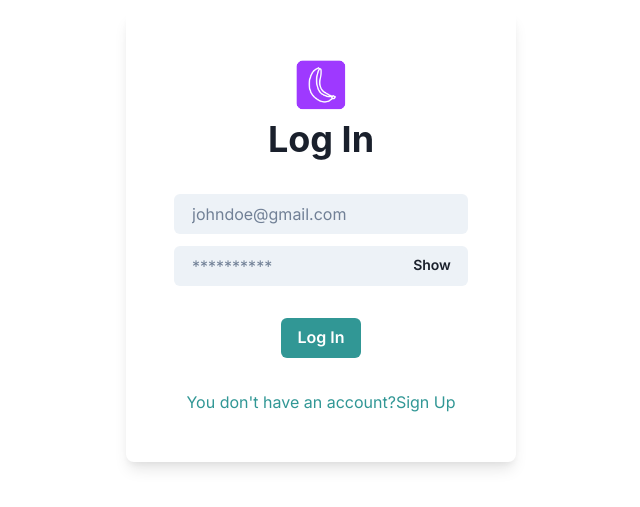
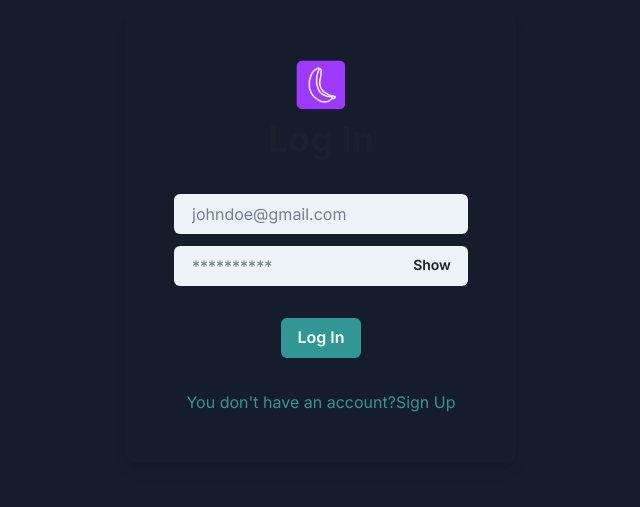
Before and after one commit to stephanyes/itesa-chalenge, a Next.js app: page /signin in a window 1280 px wide. Shown: the part 163-670 px from the top of the page, without its empty margins (319-959 px from the left). Built offline with nearby package versions, Linux system fonts and the light colour scheme; no server answers.

Commit message:
testing css changes

```diff
--- a/src/app/globals.css
+++ b/src/app/globals.css
@@ -3,46 +3,6 @@
   --bgSoft: #182237;
   --text: white;
   --textSoft: #b7bac1;
-
-  /* --max-width: 1100px;
-  --border-radius: 12px;
-  --font-mono: ui-monospace, Menlo, Monaco, "Cascadia Mono", "Segoe UI Mono",
-    "Roboto Mono", "Oxygen Mono", "Ubuntu Monospace", "Source Code Pro",
-    "Fira Mono", "Droid Sans Mono", "Courier New", monospace;
-
-  --foreground-rgb: 0, 0, 0;
-  --background-start-rgb: 214, 219, 220;
-  --background-end-rgb: 255, 255, 255;
-
-  --primary-glow: conic-gradient(
-    from 180deg at 50% 50%,
-    #16abff33 0deg,
-    #0885ff33 55deg,
-    #54d6ff33 120deg,
-    #0071ff33 160deg,
-    transparent 360deg
-  );
-  --secondary-glow: radial-gradient(
-    rgba(255, 255, 255, 1),
-    rgba(255, 255, 255, 0)
-  );
-
-  --tile-start-rgb: 239, 245, 249;
-  --tile-end-rgb: 228, 232, 233;
-  --tile-border: conic-gradient(
-    #00000080,
-    #00000040,
-    #00000030,
-    #00000020,
-    #00000010,
-    #00000010,
-    #00000080
-  );
-
-  --callout-rgb: 238, 240, 241;
-  --callout-border-rgb: 172, 175, 176;
-  --card-rgb: 180, 185, 188;
-  --card-border-rgb: 131, 134, 135; */
 }
 
  * {
@@ -50,66 +10,13 @@
   padding: 0;
   margin: 0;
 }
-/*
-html,
-body {
-  max-width: 100vw;
-  overflow-x: hidden;
-} */
 
 body {
-  background-color: var(--bg);
+  background-color: var(--bg) !important;
   color: var(--text);
-
-  /* color: rgb(var(--foreground-rgb));
-  background: linear-gradient(
-      to bottom,
-      transparent,
-      rgb(var(--background-end-rgb))
-    )
-    rgb(var(--background-start-rgb)); */
 }
 
 a {
   color: inherit;
   text-decoration: none;
 }
-
-/* @media (prefers-color-scheme: dark) {
-  :root {
-    --foreground-rgb: 255, 255, 255;
-    --background-start-rgb: 0, 0, 0;
-    --background-end-rgb: 0, 0, 0;
-
-    --primary-glow: radial-gradient(rgba(1, 65, 255, 0.4), rgba(1, 65, 255, 0));
-    --secondary-glow: linear-gradient(
-      to bottom right,
-      rgba(1, 65, 255, 0),
-      rgba(1, 65, 255, 0),
-      rgba(1, 65, 255, 0.3)
-    );
-
-    --tile-start-rgb: 2, 13, 46;
-    --tile-end-rgb: 2, 5, 19;
-    --tile-border: conic-gradient(
-      #ffffff80,
-      #ffffff40,
-      #ffffff30,
-      #ffffff20,
-      #ffffff10,
-      #ffffff10,
-      #ffffff80
-    );
-
-    --callout-rgb: 20, 20, 20;
-    --callout-border-rgb: 108, 108, 108;
-    --card-rgb: 100, 100, 100;
-    --card-border-rgb: 200, 200, 200;
-  }
-}
-
-@media (prefers-color-scheme: dark) {
-  html {
-    color-scheme: dark;
-  }
-} */
--- a/src/ui/globals.css
+++ b/src/ui/globals.css
@@ -3,113 +3,20 @@
   --bgSoft: #182237;
   --text: white;
   --textSoft: #b7bac1;
-
-  /* --max-width: 1100px;
-  --border-radius: 12px;
-  --font-mono: ui-monospace, Menlo, Monaco, "Cascadia Mono", "Segoe UI Mono",
-    "Roboto Mono", "Oxygen Mono", "Ubuntu Monospace", "Source Code Pro",
-    "Fira Mono", "Droid Sans Mono", "Courier New", monospace;
-
-  --foreground-rgb: 0, 0, 0;
-  --background-start-rgb: 214, 219, 220;
-  --background-end-rgb: 255, 255, 255;
-
-  --primary-glow: conic-gradient(
-    from 180deg at 50% 50%,
-    #16abff33 0deg,
-    #0885ff33 55deg,
-    #54d6ff33 120deg,
-    #0071ff33 160deg,
-    transparent 360deg
-  );
-  --secondary-glow: radial-gradient(
-    rgba(255, 255, 255, 1),
-    rgba(255, 255, 255, 0)
-  );
-
-  --tile-start-rgb: 239, 245, 249;
-  --tile-end-rgb: 228, 232, 233;
-  --tile-border: conic-gradient(
-    #00000080,
-    #00000040,
-    #00000030,
-    #00000020,
-    #00000010,
-    #00000010,
-    #00000080
-  );
-
-  --callout-rgb: 238, 240, 241;
-  --callout-border-rgb: 172, 175, 176;
-  --card-rgb: 180, 185, 188;
-  --card-border-rgb: 131, 134, 135; */
 }
 
- * {
+* {
   box-sizing: border-box;
   padding: 0;
   margin: 0;
 }
-/*
-html,
-body {
-  max-width: 100vw;
-  overflow-x: hidden;
-} */
 
 body {
-  background-color: var(--bg);
+  background-color: var(--bg) !important;
   color: var(--text);
-
-  /* color: rgb(var(--foreground-rgb));
-  background: linear-gradient(
-      to bottom,
-      transparent,
-      rgb(var(--background-end-rgb))
-    )
-    rgb(var(--background-start-rgb)); */
 }
 
 a {
   color: inherit;
   text-decoration: none;
 }
-
-/* @media (prefers-color-scheme: dark) {
-  :root {
-    --foreground-rgb: 255, 255, 255;
-    --background-start-rgb: 0, 0, 0;
-    --background-end-rgb: 0, 0, 0;
-
-    --primary-glow: radial-gradient(rgba(1, 65, 255, 0.4), rgba(1, 65, 255, 0));
-    --secondary-glow: linear-gradient(
-      to bottom right,
-      rgba(1, 65, 255, 0),
-      rgba(1, 65, 255, 0),
-      rgba(1, 65, 255, 0.3)
-    );
-
-    --tile-start-rgb: 2, 13, 46;
-    --tile-end-rgb: 2, 5, 19;
-    --tile-border: conic-gradient(
-      #ffffff80,
-      #ffffff40,
-      #ffffff30,
-      #ffffff20,
-      #ffffff10,
-      #ffffff10,
-      #ffffff80
-    );
-
-    --callout-rgb: 20, 20, 20;
-    --callout-border-rgb: 108, 108, 108;
-    --card-rgb: 100, 100, 100;
-    --card-border-rgb: 200, 200, 200;
-  }
-}
-
-@media (prefers-color-scheme: dark) {
-  html {
-    color-scheme: dark;
-  }
-} */
```
